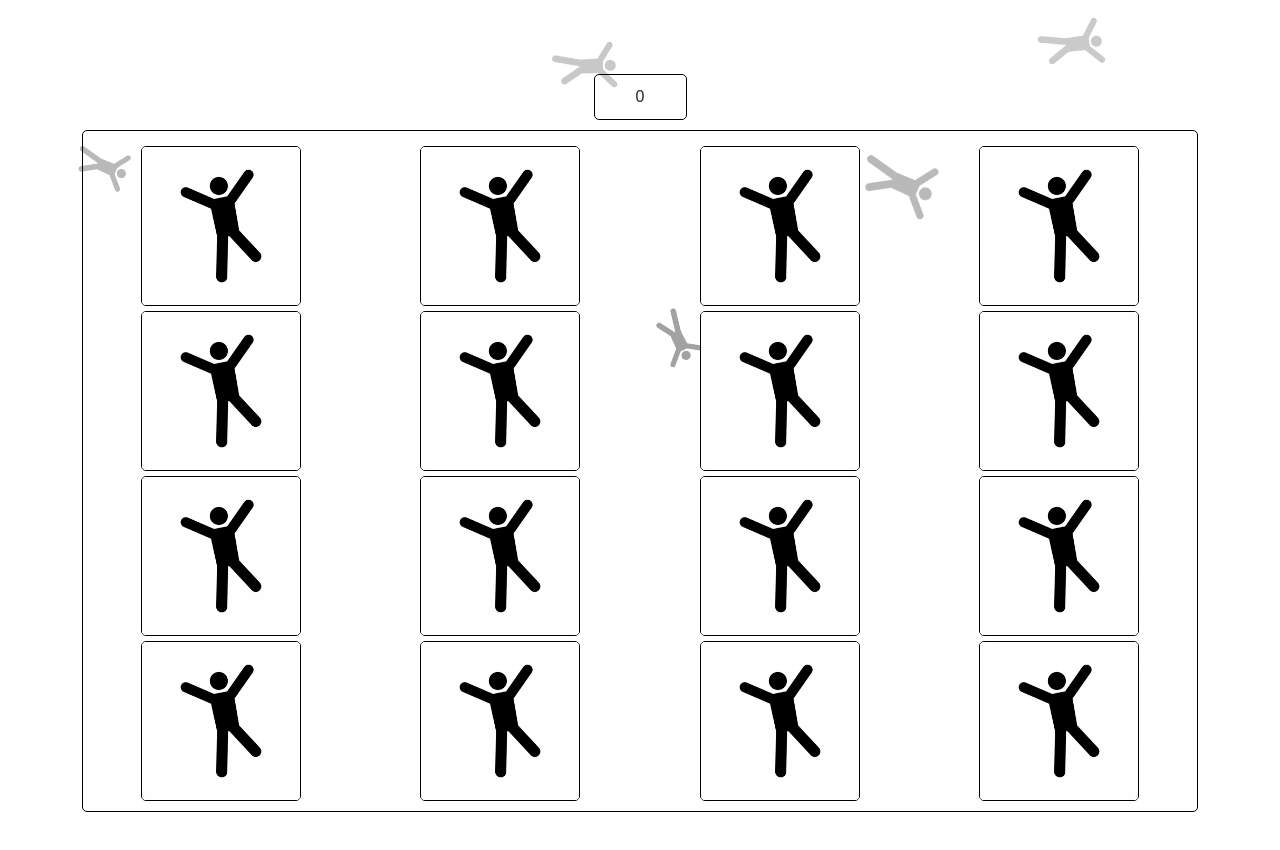
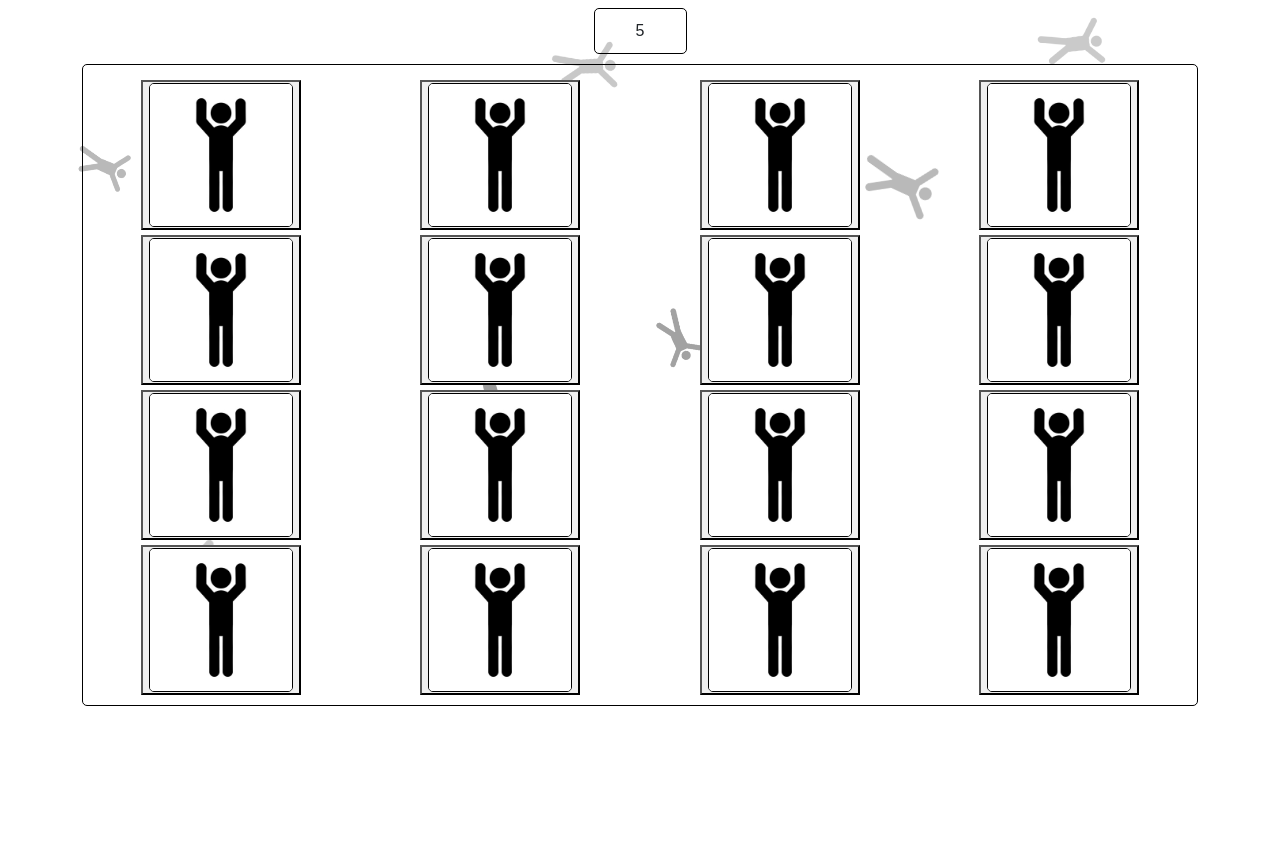
Before and after one commit to Alexiuus/Memory, an Angular app in the folder Memory/: page /homePage in a window 1280 px wide. Both pictures are taken after a click on the button "Start". Shown: the top 850 px of the page. After the commit the page ends 800 px from the top, so only its background shows below. Built offline with nearby package versions, Linux system fonts and the light colour scheme; a web font is replaced by a local one.

Commit message:
temporizador inicial y del juego, animación de inicio del juego y lógica al ocultar las cartas realizado

```diff
--- a/Memory/src/app/app.module.ts
+++ b/Memory/src/app/app.module.ts
@@ -7,6 +7,7 @@ import { NgbModule } from '@ng-bootstrap/ng-bootstrap';
 import { AppComponent } from './app.component';
 import { NgModule } from '@angular/core';
 import { TimerComponent } from './timer/timer.component';
+import { CardComponent } from './card/card.component';
 
 
 @NgModule({
@@ -14,7 +15,8 @@ import { TimerComponent } from './timer/timer.component';
     AppComponent,
     homePageComponent,
     CardGameComponent,
-    TimerComponent
+    TimerComponent,
+    CardComponent
   ],
   imports: [
     BrowserModule,
--- a/Memory/src/app/card-game/card-game.component.css
+++ b/Memory/src/app/card-game/card-game.component.css
@@ -6,13 +6,6 @@
     margin-top: 10px;
 }
 
-.image-card{
-    width: min(20vh, 20vw);
-    height: min(20vh, 20vw);
-    border-radius: 5px;
-    border: 1px solid black;
-}
-
 .row{
     margin-top: 5px;
 }
--- a/Memory/src/app/card-game/card-game.component.html
+++ b/Memory/src/app/card-game/card-game.component.html
@@ -1,12 +1,14 @@
-<app-timer [timeLeft]="7"></app-timer>
+<div class="box-game">
+    <app-timer [timeInit]="7" [timeGame]="30" (stateGame)="stateGame($event)"></app-timer>
     <div class="container card-game">
         <ng-container *ngFor="let i of [0, 1, 2, 3]">
             <div class="row">
                 <ng-container *ngFor="let j of [0, 1, 2, 3]">
                     <div class="col">
-                    <img class="image-card" src="{{cardsAleatory[j + 4*i]}}" alt="f">
+                        <app-card [img]="cardsAleatory[j + 4*i]" [block]="block"></app-card>
                     </div>
                 </ng-container>
             </div>
         </ng-container>
     </div>
+</div>
--- a/Memory/src/app/card-game/card-game.component.ts
+++ b/Memory/src/app/card-game/card-game.component.ts
@@ -6,6 +6,7 @@ import { Component } from '@angular/core';
   styleUrls: ['./card-game.component.css'],
 })
 export class CardGameComponent {
+  block : boolean = true;
   cards : string[] = [
     '../../assets/person.jpg',
     '../../assets/person.jpg',
@@ -31,5 +32,8 @@ export class CardGameComponent {
   }
   cardsAleatory : string[] = this.shuffleList(this.cards);
 
+  stateGame(event : string){
+    if(event === 'MEMORY_TIME') this.block = false;
+  }
 
 }
--- /dev/null
+++ b/Memory/src/app/card/card.component.css
@@ -0,0 +1,6 @@
+.image-card{
+    width: min(18vh, 18vw);
+    height: min(18vh, 18vw);
+    border-radius: 5px;
+    border: 1px solid black;
+}
--- /dev/null
+++ b/Memory/src/app/card/card.component.html
@@ -0,0 +1,6 @@
+<button *ngIf="!init || block" (click)="init=true" class="image-button">
+    <img class="image-card" src="{{fontCards}}"  alt="background image">
+</button>
+<button *ngIf="init && !block" (click)="init=false" class="image-button">
+    <img class="image-card" src="{{img}}"  alt="card image">
+</button>
--- /dev/null
+++ b/Memory/src/app/card/card.component.ts
@@ -0,0 +1,14 @@
+import { Component, Input } from '@angular/core';
+
+@Component({
+  selector: 'app-card',
+  templateUrl: './card.component.html',
+  styleUrls: ['./card.component.css']
+})
+export class CardComponent {
+  @Input() img : string = '';
+  @Input() block : boolean = false;
+  fontCards : string = "../../assets/person2.jpg";
+  init : boolean = true;
+
+}
--- a/Memory/src/app/home-page/home-page.component.css
+++ b/Memory/src/app/home-page/home-page.component.css
@@ -10,8 +10,9 @@
 
 .box{
     position: relative;
-    top: -1000px;
-    z-index: 2;
+    z-index: 1;
+    margin-top: 1vh;
+    animation: init-move 2s 1;
 }
 
 .Menu {
@@ -30,7 +31,7 @@
     position: absolute;
     bottom: 1000px;
     z-index: -1;
-    animation: image-move 5s linear infinite ;
+    animation: image-move 5s linear infinite;
 }
 
 .image-moving:nth-child(1){
@@ -135,3 +136,30 @@
         transform: rotate(360deg);
     }
 }
+
+@keyframes init-move{
+    0%{
+        top: -1000px;
+        transform: rotate(0deg);
+    }
+    70%{
+        top: 5px;
+        transform: rotate(4deg);
+    }
+    80%{
+        top: 0px;
+        transform: rotate(-3deg);
+    }
+    90%{
+        top: 0px;
+        transform: rotate(2deg);
+    }
+    95%{
+        top: 0px;
+        transform: rotate(-1deg);
+    }
+    100%{
+        top: 0px;
+        transform: rotate(0deg);
+    }
+}
--- a/Memory/src/app/home-page/home-page.component.html
+++ b/Memory/src/app/home-page/home-page.component.html
@@ -1,9 +1,9 @@
 <div class="container text-center homePage">
-    <div [@moveBox]="animateBox ? 'active' : 'inactive'" class="Menu">
+    <div *ngIf="!blockMenu" [@moveBox]="animateBox ? 'active' : 'inactive'" class="Menu">
         <h1>{{title}}</h1>
 
         <div class="row">
-            <button type="button" (click)="animateBox = true" class="btn btn-outline-success offset-4 col-4">Start</button>
+            <button type="button" (click)="elimHomePage()" class="btn btn-outline-success offset-4 col-4">Start</button>
         </div>
 
         <div class="row">
@@ -18,9 +18,10 @@
             </div>
         </div>
     </div>
-    <div [@moveGame]="animateBox ? 'active' : 'inactive'" class="box">
+    <div *ngIf="animateBox" class="box">
         <app-card-game></app-card-game>
     </div>
+
 
     <!--Animation-->
     <div class="images" >
--- a/Memory/src/app/home-page/home-page.component.ts
+++ b/Memory/src/app/home-page/home-page.component.ts
@@ -25,4 +25,19 @@ export class homePageComponent {
     title : String = 'Memory';
     urlImage : String = "../../assets/person.jpg";
     animateBox : Boolean = false;
+    blockMenu : boolean = false;
+    private timer : number = 1;
+    private interval: any;
+
+    elimHomePage(){
+      this.animateBox = true;
+      this.interval = setInterval(() => {
+        if (this.timer > 0) {
+          this.timer--;
+        } else {
+          this.blockMenu = true;
+          clearInterval(this.interval);
+        }
+      }, 100);
+    }
 }
--- a/Memory/src/app/timer/timer.component.html
+++ b/Memory/src/app/timer/timer.component.html
@@ -1 +1 @@
-<div class="container timer col-1">{{timeLeft}}</div>
+<div class="container timer col-1">{{timeInit}}</div>
--- a/Memory/src/app/timer/timer.component.ts
+++ b/Memory/src/app/timer/timer.component.ts
@@ -1,4 +1,4 @@
-import { Component, Input, OnInit } from '@angular/core';
+import { Component, Input, OnInit, Output, EventEmitter } from '@angular/core';
 
 @Component({
   selector: 'app-timer',
@@ -6,14 +6,20 @@ import { Component, Input, OnInit } from '@angular/core';
   styleUrls: ['./timer.component.css']
 })
 export class TimerComponent implements OnInit{
-  @Input() timeLeft:number = 0;
+  @Input() timeInit : number = 0;
+  @Input() timeGame : number = 0;
+  @Output() stateGame = new EventEmitter<string>();;
   interval: any;
 
   ngOnInit() {
     this.interval = setInterval(() => {
-      if (this.timeLeft > 0) {
-        this.timeLeft--;
-      } else {
+      if (this.timeInit > 0) {
+        this.timeInit--;
+      } else if(this.timeGame > 0) {
+        this.stateGame.emit('MEMORY_TIME');
+        this.timeInit = this.timeGame;
+        this.timeGame = 0;
+      } else{
         clearInterval(this.interval);
       }
     }, 1000);
```
Also changed, not shown: Memory/src/assets/person2.jpg (added), 1 other file (tests, documents, lock files or other folders). Lines whose indentation alone changed are shown as unchanged.
